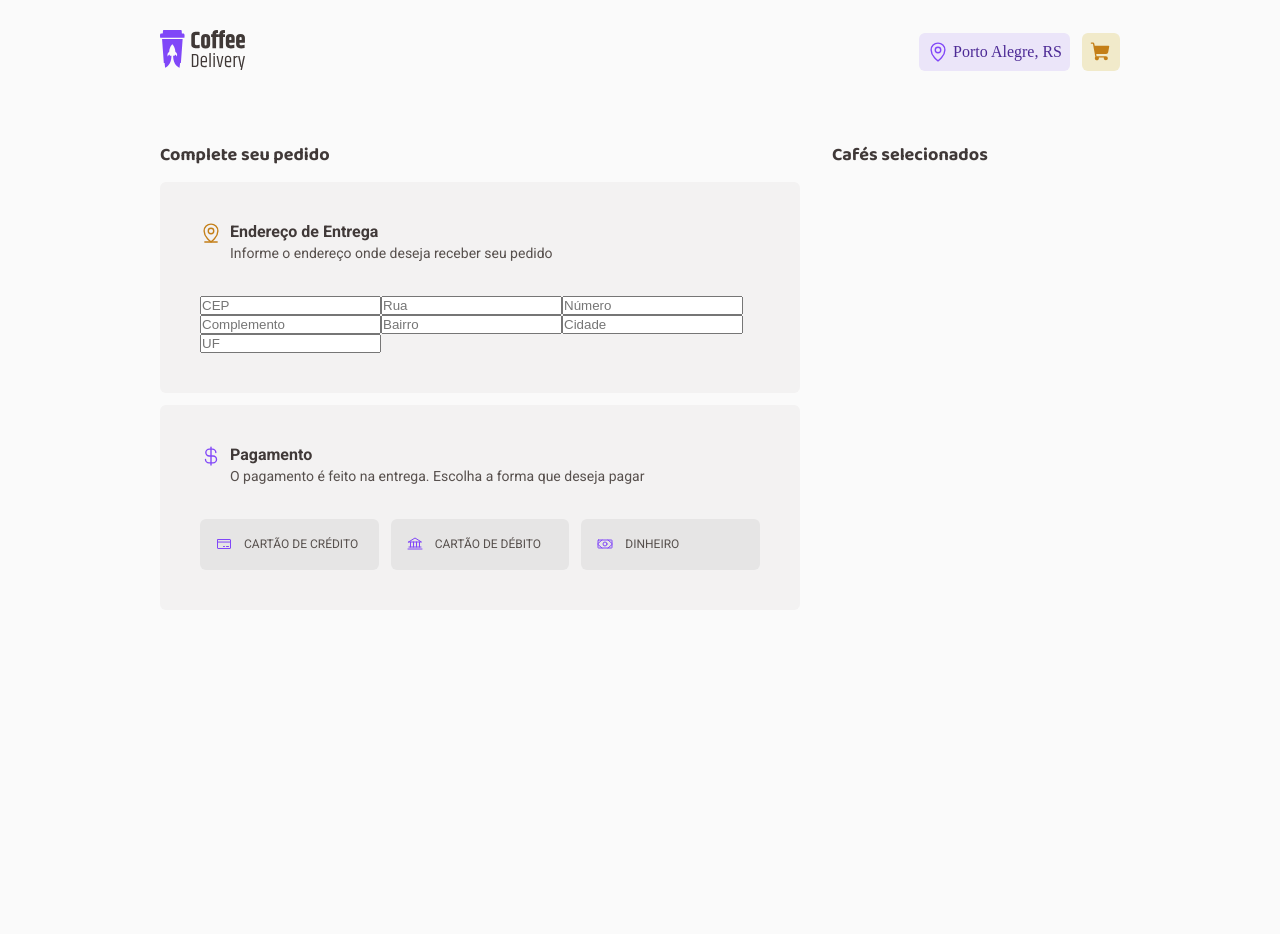
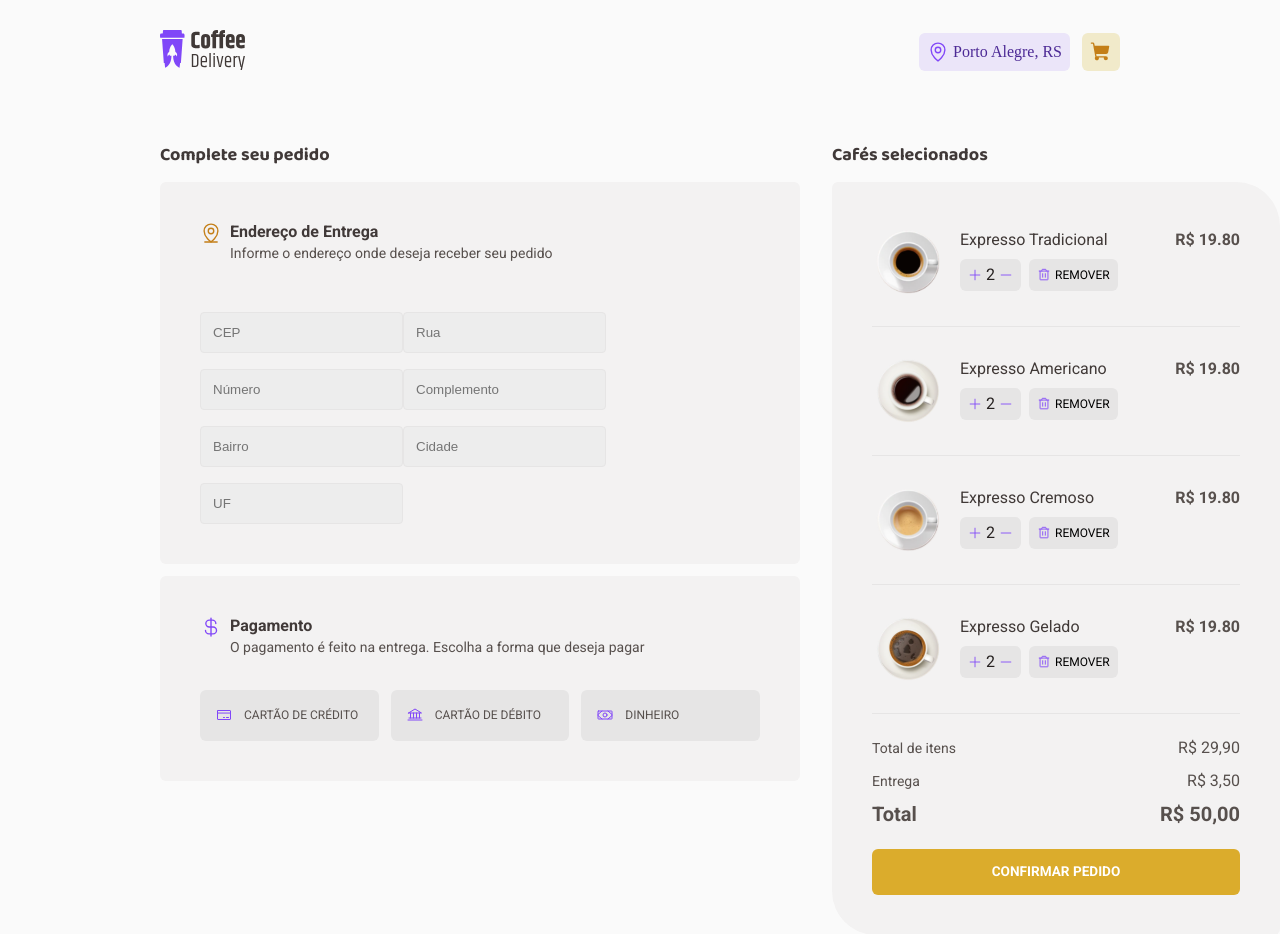
Before and after one commit to lmartinhao/coffee-delivery, a React (Vite) app: page /checkout in a window 1280 px wide. Shown: the top 934 px of the page. Before the commit the page ends 800 px from the top, so only its background shows below. Built offline with nearby package versions, Linux system fonts and the light colour scheme.

Commit message:
html and style finished

```diff
--- a/src/pages/Checkout/index.tsx
+++ b/src/pages/Checkout/index.tsx
@@ -3,17 +3,28 @@ import {
   CreditCard,
   CurrencyDollar,
   MapPinLine,
+  Minus,
   Money,
+  Plus,
+  Trash,
 } from 'phosphor-react'
 import {
+  AddAndRemoveContainer,
   AddressFormContainer,
   CheckoutContainer,
   FormHeaderBoxPurple,
   FormHeaderBoxYellow,
   InputFormContainer,
+  OrderContainer,
+  OrderOverviewContainer,
+  OrderProductsCard,
   PaymentFormContainer,
   PaymentMethodsContainer,
+  ProductInfoDisplay,
+  QuantityContainer,
 } from './styles'
+
+import { coffeeList } from '../Home/components/Products/CoffeList'
 
 export function Checkout() {
   return (
@@ -83,6 +94,56 @@ export function Checkout() {
       </div>
       <div>
         <h2>Cafés selecionados</h2>
+        <OrderContainer>
+          <div>
+            {coffeeList
+              .filter((coffee) => coffee.title.includes('Expresso'))
+              .map((selectedCoffee) => {
+                return (
+                  <OrderProductsCard key={selectedCoffee.id}>
+                    <ProductInfoDisplay>
+                      <img
+                        src={selectedCoffee.svg}
+                        alt={selectedCoffee.title}
+                      />
+                      <div>
+                        <span>{selectedCoffee.title}</span>
+                        <QuantityContainer>
+                          <AddAndRemoveContainer>
+                            <Plus /> 2 <Minus />
+                          </AddAndRemoveContainer>
+                          <AddAndRemoveContainer>
+                            <button type="reset">
+                              <Trash /> Remover
+                            </button>
+                          </AddAndRemoveContainer>
+                        </QuantityContainer>
+                      </div>
+                    </ProductInfoDisplay>
+                    <div>
+                      <strong>R$ {selectedCoffee.price * 2}0</strong>
+                    </div>
+                  </OrderProductsCard>
+                )
+              })}
+          </div>
+
+          <OrderOverviewContainer>
+            <div>
+              <h4>Total de itens</h4>
+              <span>R$ 29,90</span>
+            </div>
+            <div>
+              <h4>Entrega</h4>
+              <span>R$ 3,50</span>
+            </div>
+            <div>
+              <h3>Total</h3>
+              <h3>R$ 50,00</h3>
+            </div>
+          </OrderOverviewContainer>
+          <button type="submit">Confirmar Pedido</button>
+        </OrderContainer>
       </div>
     </CheckoutContainer>
   )
--- a/src/pages/Checkout/styles.ts
+++ b/src/pages/Checkout/styles.ts
@@ -33,6 +33,18 @@ export const AddressFormContainer = styled(BaseFormContainer)`
   border-radius: 6px;
   margin-top: 0.938rem;
   margin-bottom: 0.75rem;
+
+  input {
+    background: ${(props) => props.theme['gray-300']};
+    padding: 12px;
+
+    border: 1px solid #e6e5e5;
+    border-radius: 4px;
+  }
+
+  input + input {
+    margin-top: 1rem;
+  }
 `
 
 export const PaymentFormContainer = styled(BaseFormContainer)`
@@ -55,9 +67,36 @@ export const OrderContainer = styled(BaseFormContainer)`
   width: 28rem;
   border-radius: 6px 44px;
 
-  hr {
-    color: #e6e5e5;
-    padding: 1.563rem 0;
+  button[type='submit'] {
+    display: flex;
+    flex-direction: row;
+    justify-content: center;
+    align-items: center;
+    padding: 12px 8px;
+    gap: 4px;
+
+    width: 100%;
+    height: 2.875rem;
+
+    background: ${(props) => props.theme['yellow-500']};
+    border-radius: 6px;
+
+    align-self: stretch;
+    font-stretch: 100;
+
+    font-family: 'Roboto';
+    font-style: normal;
+    font-weight: 700;
+    font-size: 0.85rem;
+    line-height: 160%;
+
+    text-transform: uppercase;
+
+    color: ${(props) => props.theme.white};
+
+    &:hover {
+      background: ${(props) => props.theme['yellow-700']};
+    }
   }
 `
 
@@ -143,3 +182,150 @@ export const PaymentMethodsContainer = styled.label`
     color: ${(props) => props.theme['purple-500']};
   }
 `
+
+export const OrderProductsCard = styled.div`
+  display: flex;
+  flex-direction: row;
+  justify-content: space-between;
+  align-items: flex-start;
+  padding: 1.5rem 0;
+
+  &:first-child {
+    padding-top: 0rem;
+  }
+
+  border-bottom: 1px solid #e6e5e5;
+
+  strong {
+    font-family: 'Roboto';
+    font-style: normal;
+    font-weight: 700;
+    font-size: 1rem;
+    line-height: 130%;
+    margin-top: 0.5rem;
+
+    display: flex;
+    align-items: center;
+    text-align: right;
+
+    color: ${(props) => props.theme['gray-700']};
+
+    flex: none;
+    order: 1;
+    flex-grow: 0;
+  }
+`
+
+export const ProductInfoDisplay = styled.div`
+  display: flex;
+  flex-direction: row;
+  gap: 1.25rem;
+
+  padding: 0.5rem 0 0.5rem 0.25rem;
+  box-sizing: border-box;
+
+  span {
+    font-family: 'Roboto';
+    font-style: normal;
+    font-weight: 400;
+    font-size: 1rem;
+    line-height: 130%;
+
+    display: flex;
+    align-items: center;
+
+    color: #403937;
+  }
+
+  img {
+    width: 4rem;
+    height: 4rem;
+  }
+`
+
+export const AddAndRemoveContainer = styled.div`
+  display: flex;
+  flex-direction: row;
+  gap: 0.25rem;
+  align-items: center;
+
+  width: fit-content;
+  background: ${(props) => props.theme['gray-400']};
+  padding: 0.344rem 0.5rem;
+  border-radius: 6px;
+
+  font-family: 'Roboto';
+  font-style: normal;
+  font-weight: 400;
+  font-size: 1rem;
+  line-height: 130%;
+
+  text-align: center;
+
+  color: ${(props) => props.theme['gray-900']};
+
+  svg {
+    width: 0.875rem;
+    height: 0.875rem;
+    color: ${(props) => props.theme['purple-500']};
+  }
+
+  button {
+    display: flex;
+    flex-direction: row;
+    gap: 0.25rem;
+
+    align-items: center;
+    font-size: 0.75rem;
+    line-height: 160%;
+    text-transform: uppercase;
+    background: ${(props) => props.theme['gray-400']};
+  }
+`
+
+export const QuantityContainer = styled.div`
+  display: flex;
+  flex-direction: row;
+  margin-top: 0.5rem;
+
+  gap: 0.5rem;
+`
+
+export const OrderOverviewContainer = styled.div`
+  display: flex;
+  flex-direction: column;
+  gap: 0.75rem;
+  margin: 1.5rem 0;
+
+  font-family: 'Roboto';
+  font-style: normal;
+  line-height: 130%;
+  color: ${(props) => props.theme['gray-700']};
+
+  text-align: right;
+
+  h4,
+  h3 {
+    font-family: 'Roboto';
+  }
+
+  h4 {
+    font-size: 0.875rem;
+    font-weight: 400;
+  }
+
+  h3 {
+    font-weight: 700;
+    font-size: 1.25rem;
+  }
+
+  span {
+    font-size: 1rem;
+  }
+
+  div {
+    display: flex;
+    flex-direction: row;
+    justify-content: space-between;
+  }
+`
--- a/src/pages/Home/components/Products/CoffeList.ts
+++ b/src/pages/Home/components/Products/CoffeList.ts
@@ -19,7 +19,7 @@ export const coffeeList = [
     title: 'Expresso Tradicional',
     tags: ['Tradicional'],
     content: 'O tradicional café feito com água quente e grãos moídos',
-    price: '9,90',
+    price: 9.9,
     svg: Expresso,
   },
   {
@@ -27,7 +27,7 @@ export const coffeeList = [
     title: 'Expresso Americano',
     tags: ['Tradicional'],
     content: 'Expresso diluído, menos intenso que o tradicional',
-    price: '9,90',
+    price: 9.9,
     svg: Americano,
   },
   {
@@ -35,7 +35,7 @@ export const coffeeList = [
     title: 'Expresso Cremoso',
     tags: ['Tradicional'],
     content: 'Café expresso tradicional com espuma cremosa',
-    price: '9,90',
+    price: 9.9,
     svg: ExpressoCremoso,
   },
   {
@@ -43,7 +43,7 @@ export const coffeeList = [
     title: 'Expresso Gelado',
     tags: ['Tradicional', 'Gelado'],
     content: 'Bebida preparada com café expresso e cubos de gelo',
-    price: '9,90',
+    price: 9.9,
     svg: ExpressoGelado,
   },
   {
@@ -51,7 +51,7 @@ export const coffeeList = [
     title: 'Café com leite',
     tags: ['Tradicional', 'Com leite'],
     content: 'Meio a meio de expresso tradicional com leite vaporizado',
-    price: '9,90',
+    price: 9.9,
     svg: CafeComLeite,
   },
   {
@@ -59,7 +59,7 @@ export const coffeeList = [
     title: 'Latte',
     tags: ['Tradicional', 'Com leite'],
     content: 'Uma dose de café expresso com o dobro de leite e espuma cremosa',
-    price: '9,90',
+    price: 9.9,
     svg: Latte,
   },
   {
@@ -67,7 +67,7 @@ export const coffeeList = [
     title: 'Capuccino',
     tags: ['Tradicional', 'Com leite'],
     content: 'Bebida com canela feita de doses iguais de café, leite e espuma',
-    price: '9,90',
+    price: 9.9,
     svg: Capuccino,
   },
   {
@@ -75,7 +75,7 @@ export const coffeeList = [
     title: 'Macchiato',
     tags: ['Tradicional', 'Com leite'],
     content: 'Café expresso misturado com um pouco de leite quente e espuma',
-    price: '9,90',
+    price: 9.9,
     svg: Macchiato,
   },
   {
@@ -83,7 +83,7 @@ export const coffeeList = [
     title: 'Mocaccino',
     tags: ['Tradicional', 'Com leite'],
     content: 'Café expresso com calda de chocolate, pouco leite e espuma',
-    price: '9,90',
+    price: 9.9,
     svg: Mochaccino,
   },
   {
@@ -91,7 +91,7 @@ export const coffeeList = [
     title: 'Chocolate Quente',
     tags: ['Especial', 'Com leite'],
     content: 'Bebida feita com chocolate dissolvido no leite quente e café',
-    price: '9,90',
+    price: 9.9,
     svg: ChocolateQuente,
   },
   {
@@ -99,7 +99,7 @@ export const coffeeList = [
     title: 'Cubano',
     tags: ['Especial', 'Alcoólico', 'Gelado'],
     content: 'Drink gelado de café expresso com rum, creme de leite e hortelã',
-    price: '9,90',
+    price: 9.9,
     svg: Cubano,
   },
   {
@@ -107,7 +107,7 @@ export const coffeeList = [
     title: 'Havaiano',
     tags: ['Especial'],
     content: 'Bebida adocicada preparada com café e leite de coco',
-    price: '9,90',
+    price: 9.9,
     svg: Havaiano,
   },
   {
@@ -115,7 +115,7 @@ export const coffeeList = [
     title: 'Árabe',
     tags: ['Especial'],
     content: 'Bebida preparada com grãos de café árabe e especiarias',
-    price: '9,90',
+    price: 9.9,
     svg: Arabe,
   },
   {
@@ -123,7 +123,7 @@ export const coffeeList = [
     title: 'Irlandês',
     tags: ['Especial', 'Alcoólico'],
     content: 'Bebida a base de café, uísque irlandês, açúcar e chantilly',
-    price: '9,90',
+    price: 9.9,
     svg: Irlandes,
   },
 ]
--- a/src/pages/Home/components/Products/index.tsx
+++ b/src/pages/Home/components/Products/index.tsx
@@ -23,7 +23,7 @@ export function Products() {
         {coffeeList.map((coffee) => {
           return (
             <CardContainer key={coffee.id}>
-              <img src={coffee.svg} alt="Café tipo americano" />
+              <img src={coffee.svg} alt={coffee.title} />
 
               <TagArea>
                 {coffee.tags.map((tag) => {
@@ -41,7 +41,7 @@ export function Products() {
                 <ItemValueContainer>
                   <PriceContainer>
                     <span>R$</span>
-                    <h3>{coffee.price}</h3>
+                    <h3>{coffee.price}0</h3>
                   </PriceContainer>
 
                   <AddToCartContainer>
--- a/src/styles/global.ts
+++ b/src/styles/global.ts
@@ -15,6 +15,7 @@ export const GlobalStyle = createGlobalStyle`
   body {
     background: ${(props) => props.theme['gray-100']};
     color: ${(props) => props.theme['gray-900']};
+    -webkit-font-smoothing: antialiased;
   }
 
   border-style, input-security, textarea, button {
```
